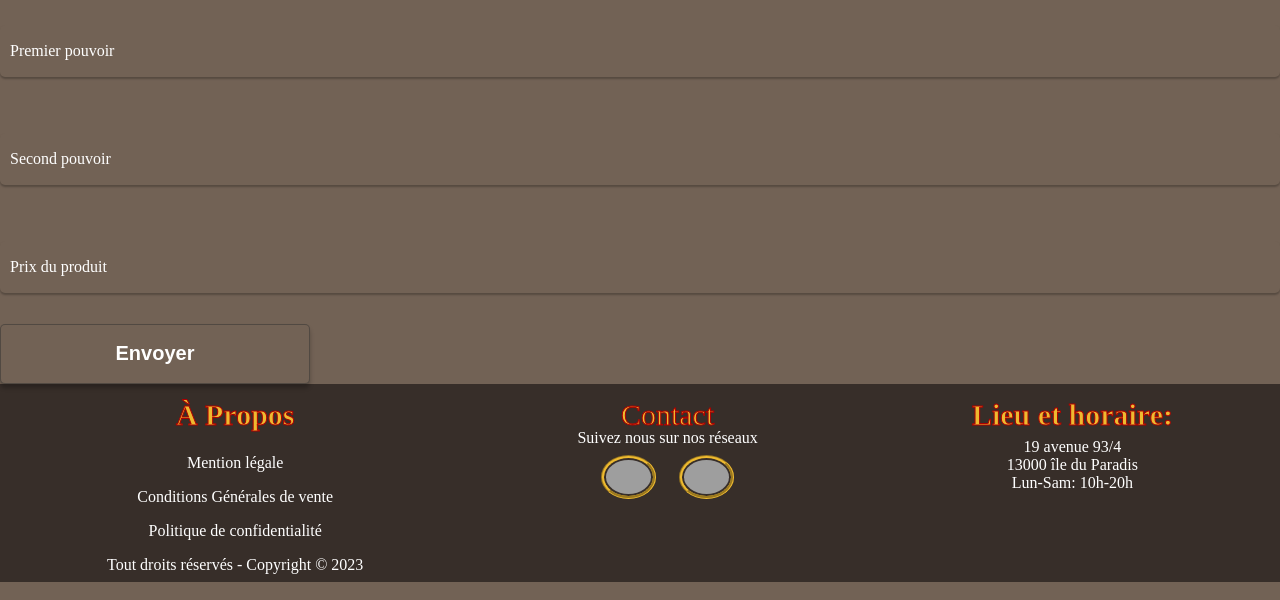
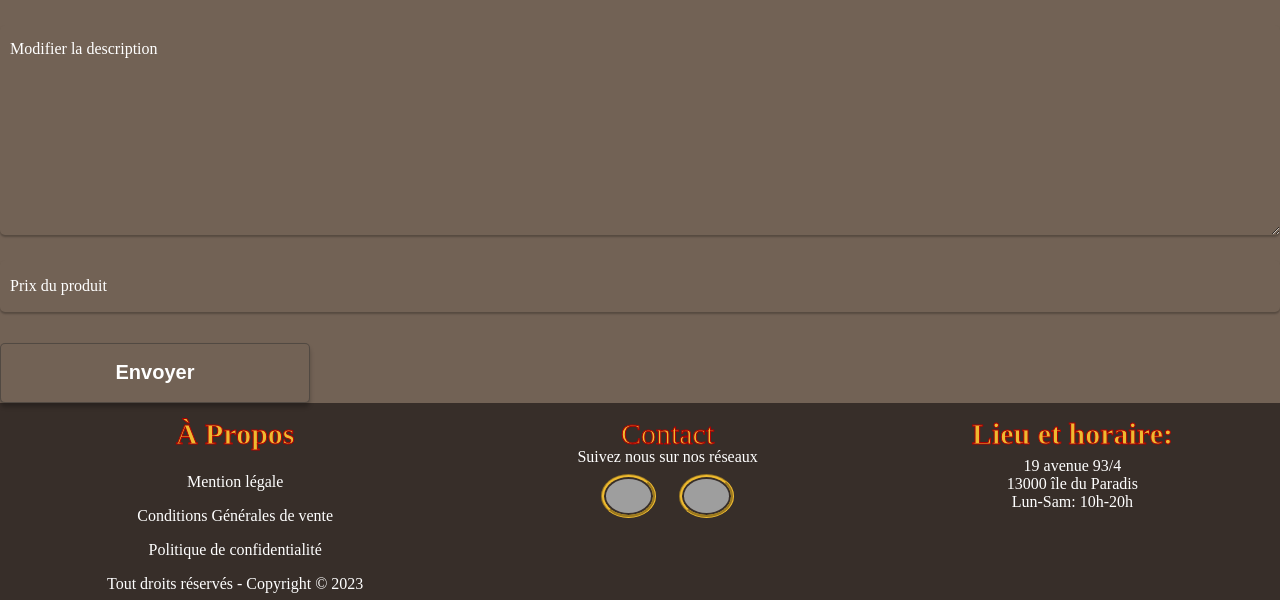
Before and after one commit to Maxime-SALINS/Projet-DrugStore, a PHP site: page /modif.php?id_product=1 in a window 1280 px wide. Shown: the part 74-674 px from the top of the page. Run offline with PHP 8.4, Linux system fonts and the light colour scheme; data that the repository does not hold is empty; grey boxes are pictures that could not be loaded.

Commit message:
Update logic update product

```diff
--- a/controllers/Update.php
+++ b/controllers/Update.php
@@ -1,22 +1,20 @@
 <?php
 
-$id = $_GET['id'];
+$id = $_GET['id_product'];
 
 if($_SERVER['REQUEST_METHOD'] == 'POST'){
 
-    $first_power= $_POST['first_power'];
-    $second_power= $_POST['second_power'];
+    $description= $_POST['description'];
     $prix= intval($_POST['prix']);
 
     //On prépare la requête SQL UPDATE
-    $reqprapare = $bdd->prepare("UPDATE product SET first_power = :first_power, second_power = :second_power, prix = :prix WHERE id = :id");
+    $reqprapare = $bdd->prepare("UPDATE product SET description = :description, price = :price WHERE product_id = :product_id");
 
     //On Lie les variables $vendu et $stock à :vendu et :stock et $id à :id
-    $reqprapare->bindValue(':id', $id);
-    $reqprapare->bindValue(':first_power', $first_power);
-    $reqprapare->bindValue(':second_power', $second_power);
-    $reqprapare->bindValue(':prix', $prix);
+    $reqprapare->bindValue(':product_id', $id);
+    $reqprapare->bindValue(':description', $description);
+    $reqprapare->bindValue(':price', $prix);
 
     //On execute la requête
-    $update = $reqprapare->execute();
+    $reqprapare->execute();
 }
--- a/views/pages/modif.php
+++ b/views/pages/modif.php
@@ -1,6 +1,6 @@
 <?php
 $title = "Page | Modification";
-require_once '../../views/components/header.php';
+require_once dirname(__DIR__) . '/components/header.php';
 require_once '../../utilities/db.php';
 require_once '../../controllers/Update.php';
 
@@ -8,10 +8,7 @@ require_once '../../controllers/Update.php';
 
 <form action="" method="post">
     <div>
-        <input type="text" name="first_power" id="first_power" placeholder="Premier pouvoir">
-    </div>
-    <div>
-        <input type="text" name="second_power" id="second_power" placeholder="Second pouvoir">
+        <textarea name="description" id="description" cols="30" rows="10" placeholder="Modifier la description"></textarea>
     </div>
     <div>
         <input type="number" name="prix" id="prix" placeholder="Prix du produit">
@@ -19,4 +16,4 @@ require_once '../../controllers/Update.php';
     <button type="submit">Envoyer</button>
 </form>
 
-<?php require_once '../../views/components/footer.php'; ?>
+<?php require_once dirname(__DIR__) . '/components/footer.php'; ?>
--- a/views/pages/profil_wizard.php
+++ b/views/pages/profil_wizard.php
@@ -1,6 +1,6 @@
 <?php
 $title = "Page | Ajout sorcier";
-require_once '../../views/components/header.php';
+require_once dirname(__DIR__) .'/components/header.php';
 require_once '../../utilities/db.php';
 
 require_once '../../controllers/Update_wizard.php';
@@ -23,4 +23,4 @@ require_once '../../controllers/Update_wizard.php';
     </div>
 </section>
 
-<?php  require_once '../../views/components/footer.php';?>
+<?php  require_once dirname(__DIR__) . '/components/footer.php';?>
```
